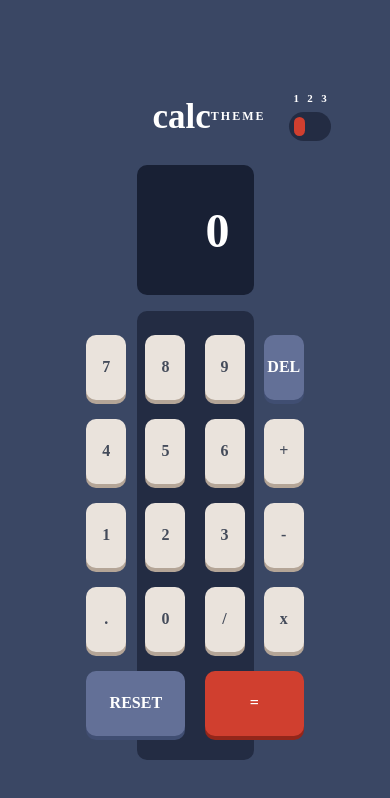
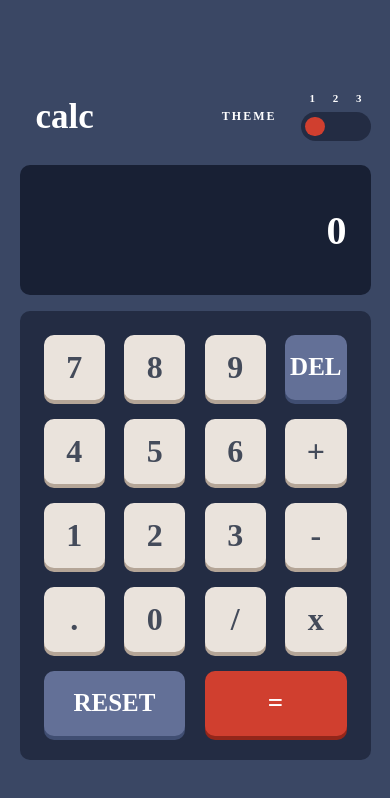
Before and after one commit to JulianG1808/Calculator-App-React, a React (Create React App) app: page / in a window 390 px wide. Shown: the top 798 px of the page. Built offline with nearby package versions, Linux system fonts and the light colour scheme.

Commit message:
mod styles responsive for mobile devices

```diff
--- a/src/styles/components/_calculator.scss
+++ b/src/styles/components/_calculator.scss
@@ -30,3 +30,9 @@
 .container.theme-3 {
   background-color: hsl(268, 75%, 9%);
 }
+
+@media only screen and (max-width: 799px) {
+  .calculator_calcBox {
+    width: 90vw;
+  }
+}
--- a/src/styles/components/_keyboard.scss
+++ b/src/styles/components/_keyboard.scss
@@ -28,7 +28,7 @@
     display: flex;
     justify-content: center;
     align-items: center;
-    font-size: 27px;
+    font-size: 28px;
     font-weight: 700;
     border: 0;
     width: 100%;
@@ -41,7 +41,7 @@
     display: flex;
     justify-content: center;
     align-items: center;
-    font-size: 27px;
+    font-size: 28px;
     font-weight: 700;
     box-shadow: 0 3.5px 0px 0px;
     border: 0;
@@ -216,24 +216,12 @@
 
 @media only screen and (max-width: 799px) {
   .keyboard {
-    .keys {
-      width: 40px;
-      font-size: 16px;
-    }
-
     .keys_delete {
-      font-size: 16px;
-
+      font-size: 25px;
     }
 
     .keys_reset {
-      font-size: 16px;
-
-    }
-
-    .keys_equal {
-      font-size: 16px;
-
+      font-size: 25px;
     }
   }
 }
--- a/src/styles/components/_screen.scss
+++ b/src/styles/components/_screen.scss
@@ -41,3 +41,12 @@
     color: hsl(52, 100%, 62%);
   }
 }
+
+@media only screen and (max-width: 799px) {
+
+  .screen {
+    .display {
+      font-size: 2.5rem;
+    }
+  }
+}
```
